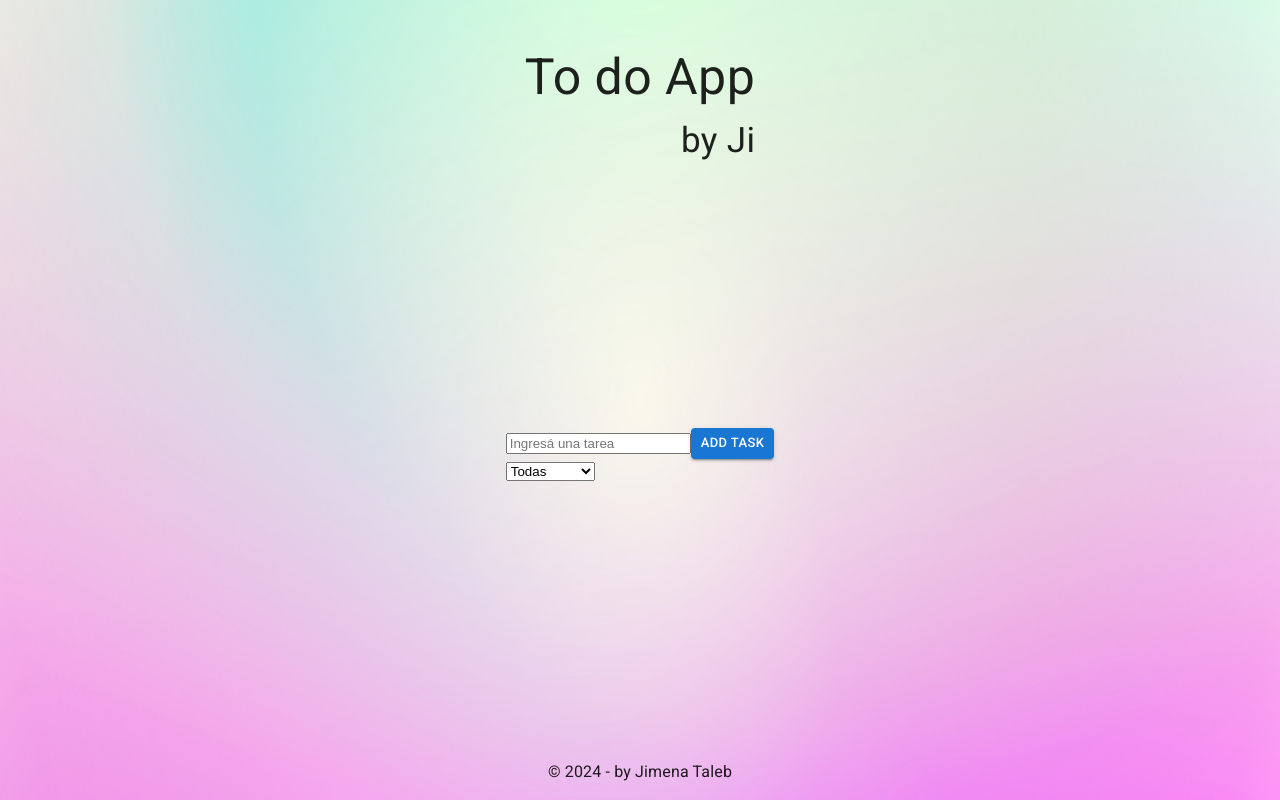
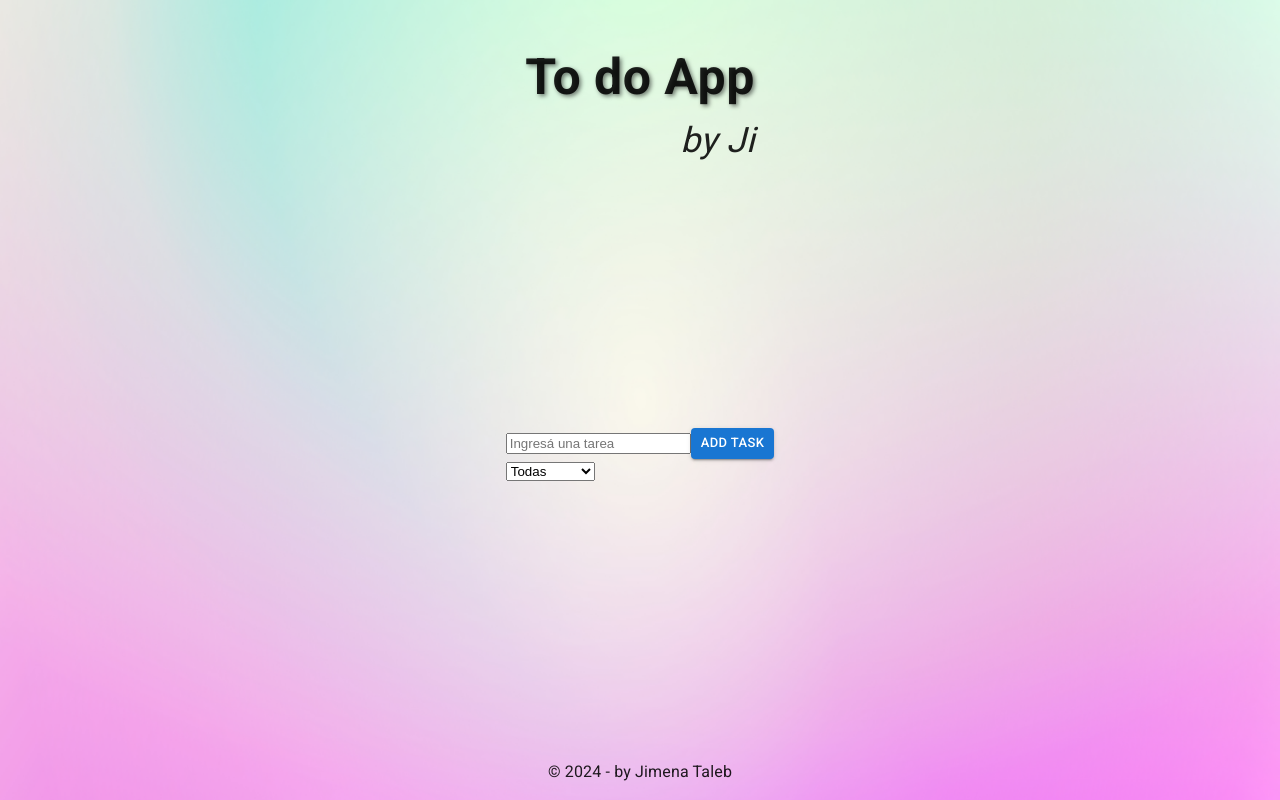
Before and after one commit to JimenaTaleb/To-do-App, a React (Vite) app: page / in a window 1280 px wide. Built offline with nearby package versions, Linux system fonts and the light colour scheme.

Commit message:
adding header styles

```diff
--- a/src/components/Header.jsx
+++ b/src/components/Header.jsx
@@ -5,6 +5,8 @@ export default function Header() {
     <header>
       <Box pt={5}>
         <Typography
+          fontWeight={700}
+          style={{ textShadow: "2px 2px 4px rgba(0, 0, 0, 0.5)" }}
           align="center"
           sx={{
             fontSize: { xs: 30, md: 40, lg: 50 },
@@ -13,6 +15,8 @@ export default function Header() {
           To do App
         </Typography>
         <Typography
+          fontWeight={400}
+          fontStyle="italic"
           align="right"
           sx={{
             fontSize: { xs: 15, md: 25, lg: 35 },
```
